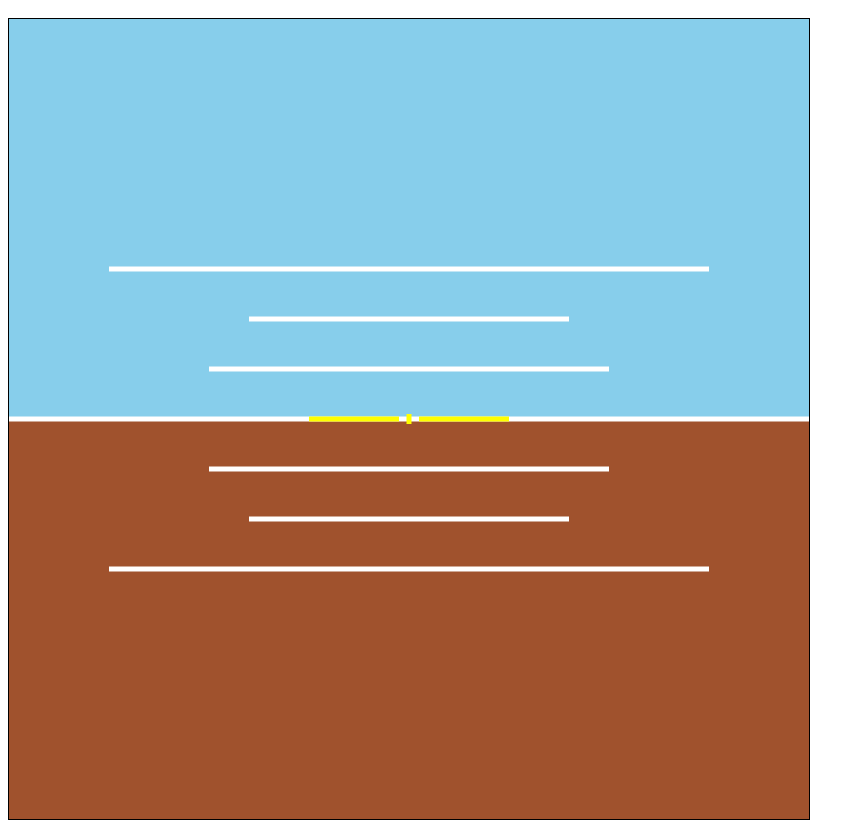
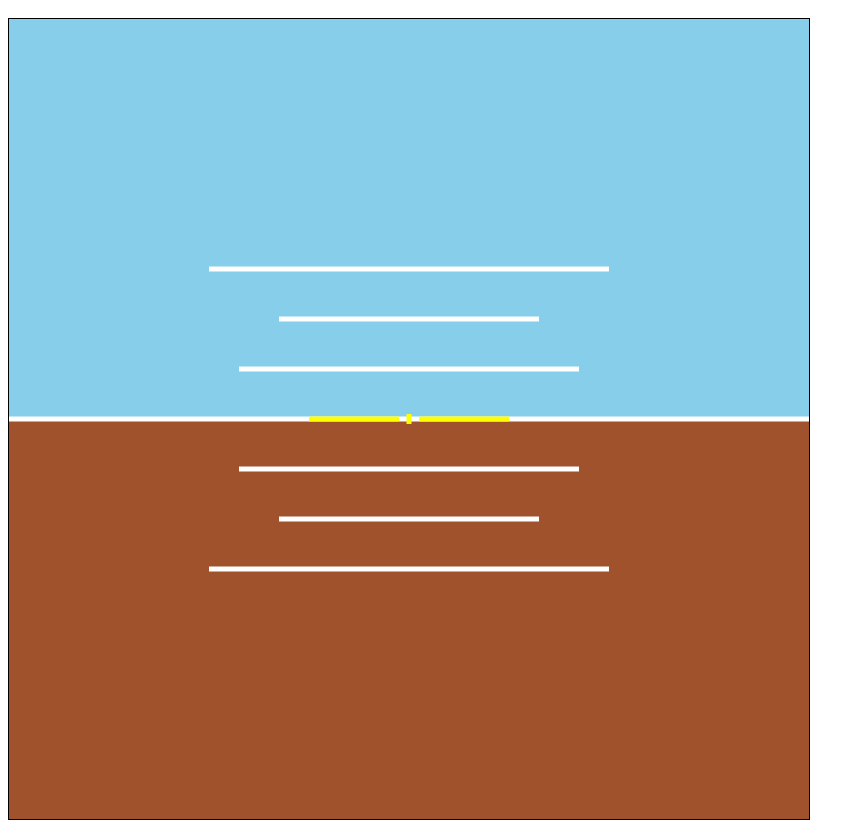
Before and after one commit to pamberman11/24PFD, a plain HTML site: page 24PFD/graphicsvg.html in a window 1280 px wide. Shown: the part 48-876 px from the top of the page, without its empty margins (0-865 px from the left). Drawn offline with Linux system fonts and the light colour scheme.

Commit message:
0.2.2 CleanUp

```diff
--- a/24PFD/graphicsvg.html
+++ b/24PFD/graphicsvg.html
@@ -24,17 +24,17 @@
 
     <!-- Pitch marks -->
     <g id="pitch_marks">
-      <line x1="-200" y1="-50" x2="200" y2="-50" stroke="white"
+      <line x1="-170" y1="-50" x2="170" y2="-50" stroke="white"
       stroke-width="5"/>
-      <line x1="-160" y1="-100" x2="160" y2="-100" stroke="white"
+      <line x1="-130" y1="-100" x2="130" y2="-100" stroke="white"
       stroke-width="5"/>
-      <line x1="-300" y1="150" x2="300" y2="150" stroke="white"
+      <line x1="-200" y1="150" x2="200" y2="150" stroke="white"
       stroke-width="5"/>
-      <line x1="-300" y1="-150" x2="300" y2="-150" stroke="white"
+      <line x1="-200" y1="-150" x2="200" y2="-150" stroke="white"
       stroke-width="5"/>
-      <line x1="-200" y1="50" x2="200" y2="50" stroke="white"
+      <line x1="-170" y1="50" x2="170" y2="50" stroke="white"
       stroke-width="5"/>
-      <line x1="-160" y1="100" x2="160" y2="100" stroke="white"
+      <line x1="-130" y1="100" x2="130" y2="100" stroke="white"
         stroke-width="5"/>
     </g>
 
```
Also changed, not shown: 1 other file.
